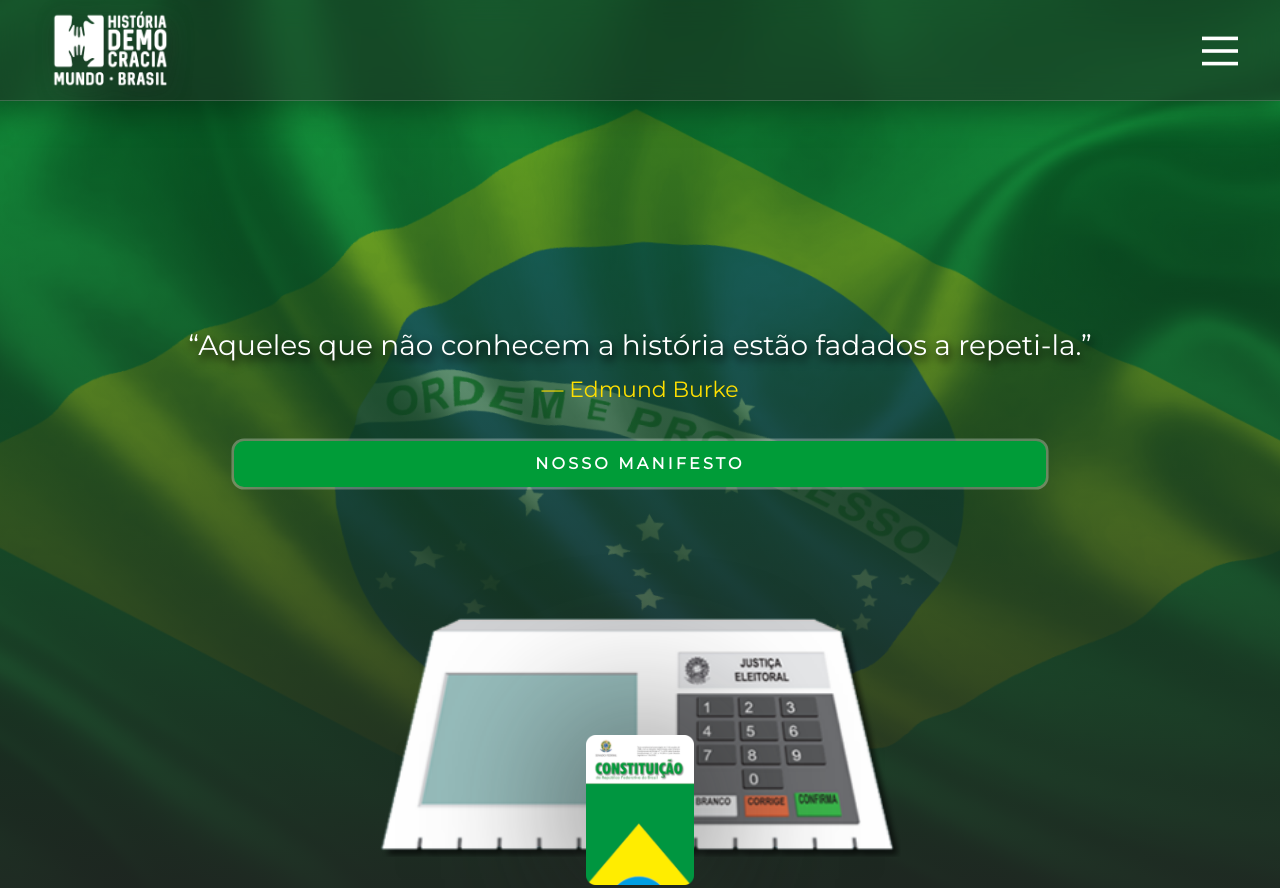
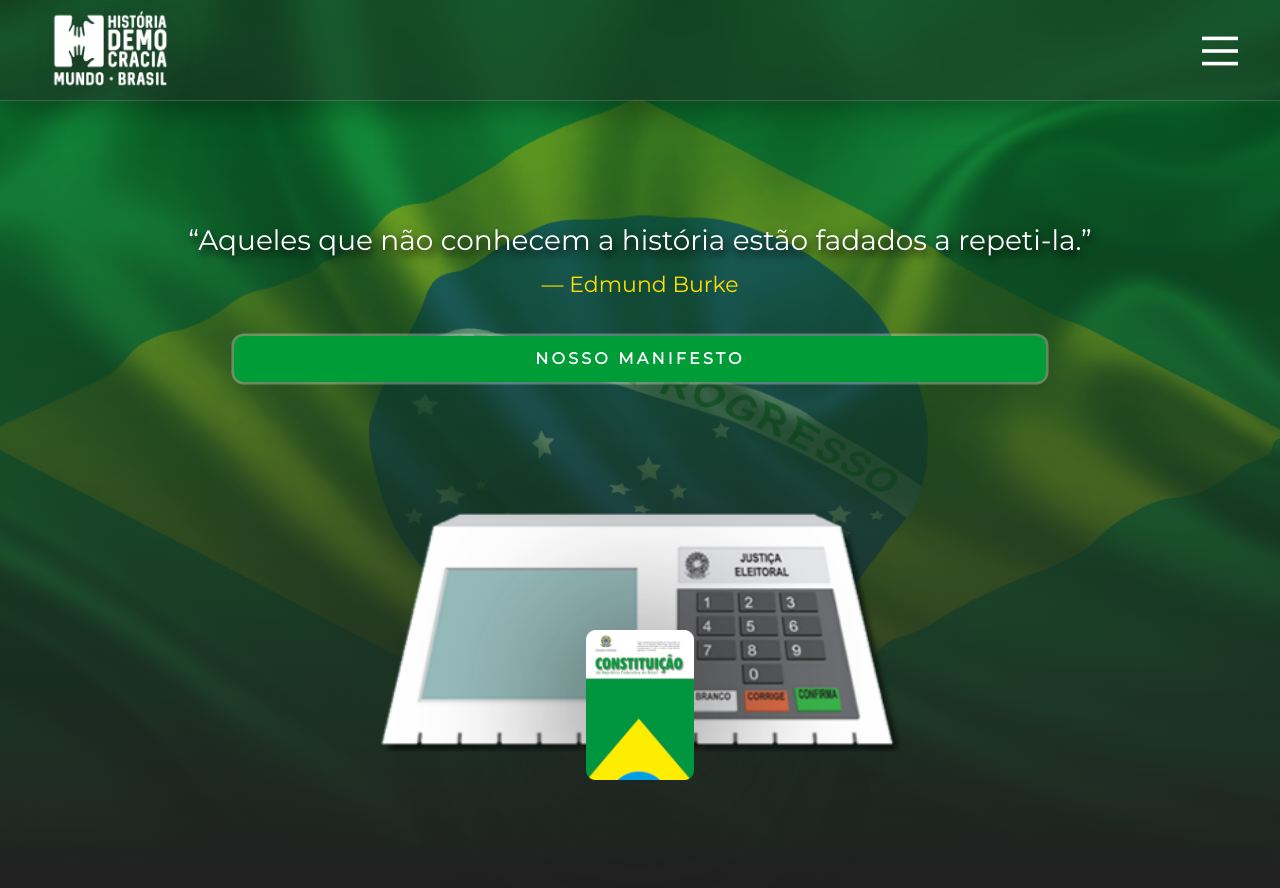
Before and after one commit to phricardorj/hdmb.org, a plain HTML site: page index.html in a window 1280 px wide. Shown: the top 888 px of the page. Drawn offline with nearby package versions, Linux system fonts and the light colour scheme; no server answers.

Commit message:
Update index.css

```diff
--- a/assets/styles/index.css
+++ b/assets/styles/index.css
@@ -95,8 +95,6 @@ header .container {
   width: 100%;
   height: 100%;
   min-height: 60vh;
-  padding: 5px;
-  margin-top: 100px;
 }
 
 header .container div {
```
